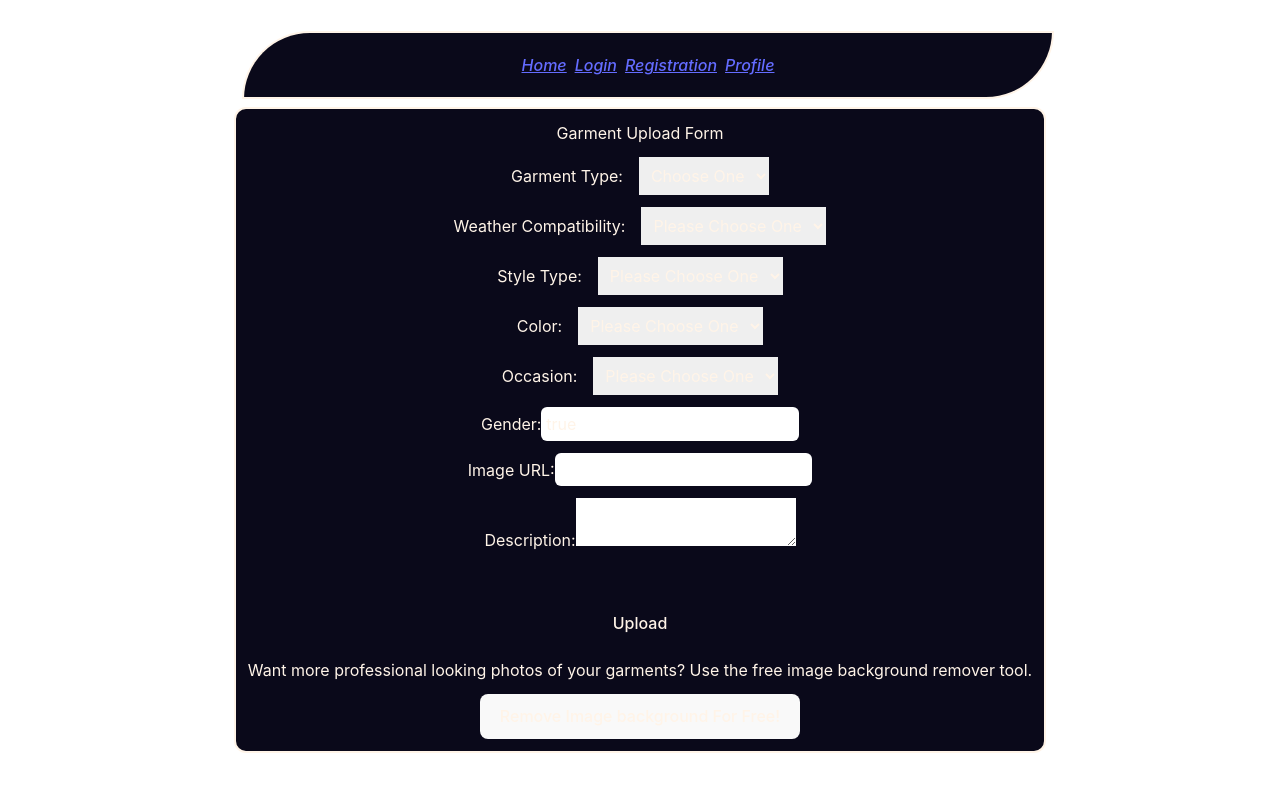
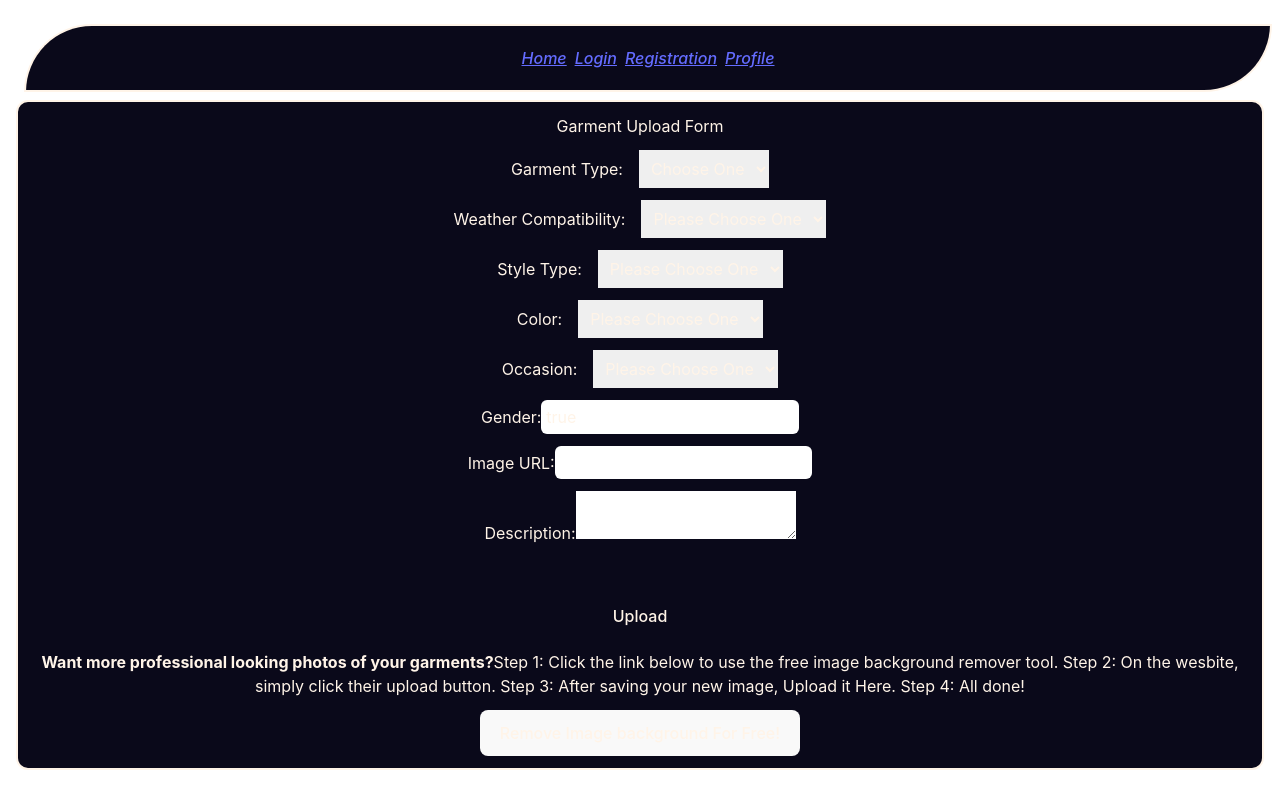
Before and after one commit to FSA-Fit-Check/Fit-Check, a React (Vite) app: page /garmentUpload in a window 1280 px wide. Built offline with nearby package versions, Linux system fonts and the light colour scheme; the HTML template or start-up script is replaced by a standard one.

Commit message:
changed p tag to give more helpful info for image uploads for user and added link to imgur for creating img url's.

```diff
--- a/src/components/garmentUpload.jsx
+++ b/src/components/garmentUpload.jsx
@@ -167,8 +167,12 @@ const GarmentUploadForm = () => {
       {responseMessage && <p>{responseMessage}</p>}
 
        <p>
-        Want more professional looking photos of your garments?
-        Use the free image background remover tool.
+         <strong>Want more professional looking photos of your garments?</strong>
+        Step 1: Click the link below to use the free image background remover tool.
+        Step 2: On the wesbite, simply click their upload button.
+        Step 3: After saving your new image, Upload it Here.
+        Step 4: All done!
+
          </p>
        {/* button link to background remover */}
         <button
```
